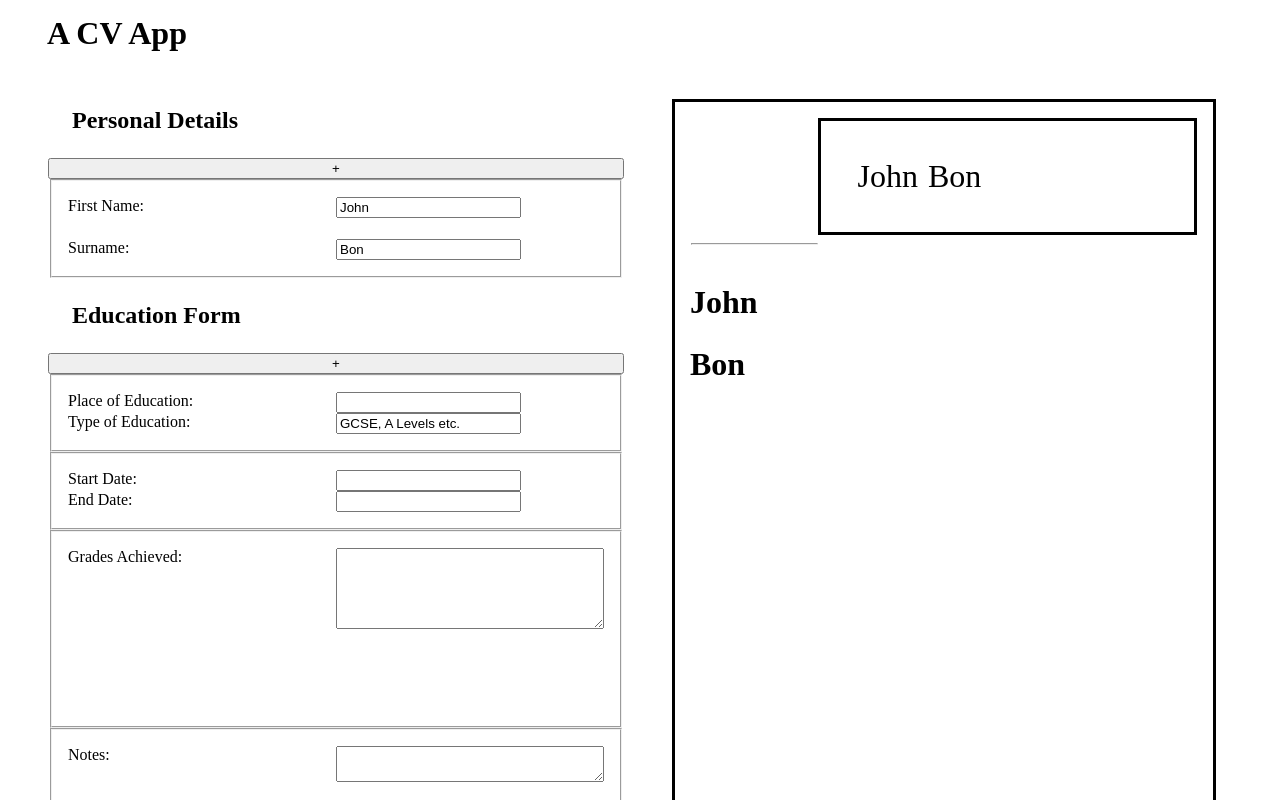
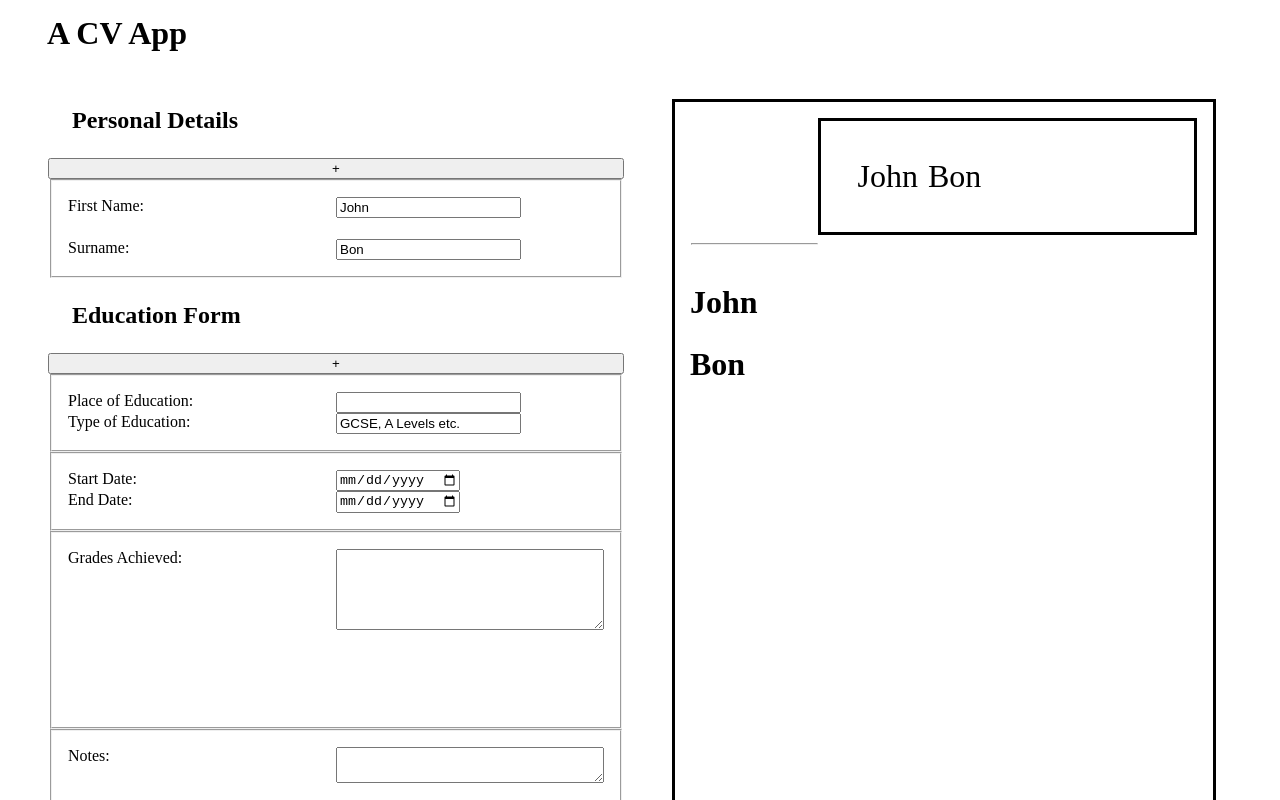
Before and after one commit to malcomcrab/react-cv-project, a React (Vite) app: page / in a window 1280 px wide. Shown: the top 800 px of the page. Built offline with nearby package versions, Linux system fonts and the light colour scheme.

Commit message:
Form data is turned into an object on submission. Required fields are mandatory for form submission

```diff
--- a/src/components/EducationForm.jsx
+++ b/src/components/EducationForm.jsx
@@ -1,28 +1,34 @@
 import Button from "./Button"
 import Input from "./Input"
 
+const formSubmit = (event) => {
+    event.preventDefault()
+    const data = new FormData(event.target)
+    let formObject = Object.fromEntries(data.entries())
+    console.log(formObject)
+}
 function EducationForm(){
 
     return(
 
         <>
-            <form id={'education-form'} className={'new-education-form'}>
+            <form id={'education-form'} className={'new-education-form'} onSubmit={formSubmit}>
 
                 <fieldset>
                     <label htmlFor={"education-name-input"}>Place of Education: </label>
-                    <Input id={'education-name-input'} name={'education-name-input'}/>
+                    <Input id={'education-name-input'} name={'education-name-input'} required={'required'}/>
                     <label htmlFor={"education-type-input"}>Type of Education: </label>
-                    <Input id={'education-type-input'} name={'education-type-input'} text={'GCSE, A Levels etc.'}/>
+                    <Input id={'education-type-input'} name={'education-type-input'} text={'GCSE, A Levels etc.'} required={'required'}/>
                 </fieldset>
                 <fieldset>
                     <label htmlFor={"education-start-date"}>Start Date: </label>
-                    <Input id={'education-start-date'} name={'education-start-date'} />
+                    <Input id={'education-start-date'} type={'date'} name={'education-start-date'} required={'required'}/>
                     <label htmlFor={"education-end-date"}>End Date: </label>
-                    <Input id={'education-end-date'} name={'education-end-date'} />
+                    <Input id={'education-end-date'} type={'date'} name={'education-end-date'} required={'required'}/>
                 </fieldset>
                 <fieldset>
                     <label htmlFor={"education-grade-input"}>Grades Achieved: </label>
-                    <textarea cols={'20'} rows={'5'} id={'education-grade-input'} name={'education-grade-input'} text={'Grade Received'}></textarea>
+                    <textarea cols={'20'} rows={'5'} id={'education-grade-input'} name={'education-grade-input'} text={'Grade Received'} required={'required'}></textarea>
                 </fieldset>
                 <fieldset>
                 <label htmlFor={"education-notes-input"}>Notes: </label>
@@ -31,7 +37,6 @@ function EducationForm(){
                 <fieldset>
                     <Button id={"education-submit-button"} className={'submit-button'} value={'Submit'}/>
                 </fieldset>
-
             </form>
         </>
 
--- a/src/components/Input.jsx
+++ b/src/components/Input.jsx
@@ -1,7 +1,7 @@
 
-function Input({ handleChange, text, id, name, }) {
+function Input({ handleChange, text, id, name, type, required}) {
     return (
-        <input id={id} name={name} onChange={handleChange} placeholder={text} defaultValue={text}></input>
+        <input id={id} name={name} type={type} onChange={handleChange} placeholder={text} defaultValue={text} required={required}></input>
     )
 }
 export default Input;
```
